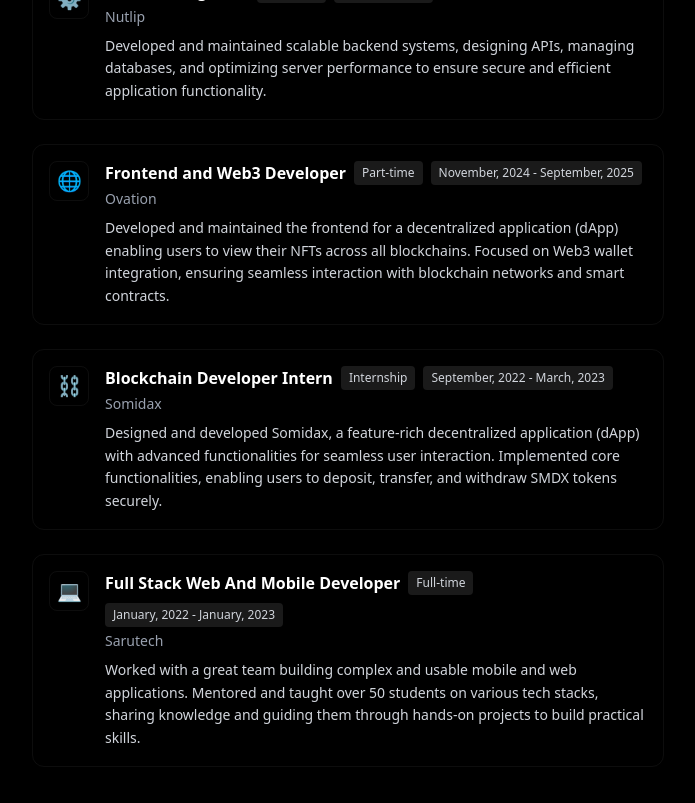
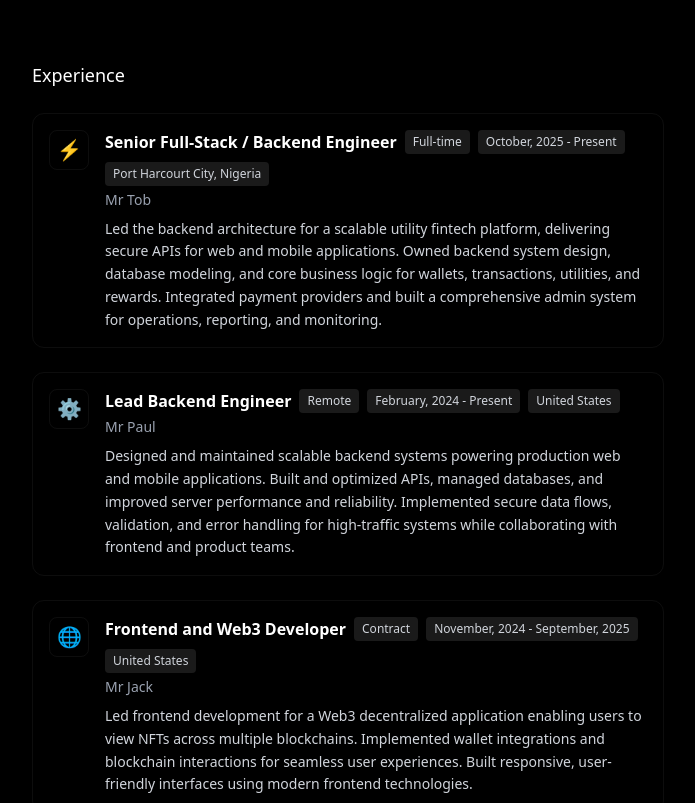
Before and after one commit to collinstb01/PORFOLIO-3, a React (Vite) app: page / in a window 1280 px wide. Shown: the part 1400-2203 px from the top of the page, without its empty margins (292-987 px from the left). Built offline with nearby package versions, Linux system fonts and the light colour scheme.

Commit message:
chore: Update Experience and Projects section

```diff
--- a/src/components/Experience.tsx
+++ b/src/components/Experience.tsx
@@ -1,39 +1,43 @@
 const Experience = () => {
   const experiences = [
     {
-      title: "Backend Engineer",
-      company: "Nutlip",
-      type: "Part-time",
-      period: "February, 2024",
+      title: "Senior Full-Stack / Backend Engineer",
+      company: "Mr Tob",
+      type: "Full-time",
+      period: "October, 2025 - Present",
+      location: "Port Harcourt City, Nigeria",
       description:
-        "Developed and maintained scalable backend systems, designing APIs, managing databases, and optimizing server performance to ensure secure and efficient application functionality.",
+        "Led the backend architecture for a scalable utility fintech platform, delivering secure APIs for web and mobile applications. Owned backend system design, database modeling, and core business logic for wallets, transactions, utilities, and rewards. Integrated payment providers and built a comprehensive admin system for operations, reporting, and monitoring.",
+      icon: "⚡",
+    },
+    {
+      title: "Lead Backend Engineer",
+      company: "Mr Paul",
+      type: "Remote",
+      period: "February, 2024 - Present",
+      location: "United States",
+      description:
+        "Designed and maintained scalable backend systems powering production web and mobile applications. Built and optimized APIs, managed databases, and improved server performance and reliability. Implemented secure data flows, validation, and error handling for high-traffic systems while collaborating with frontend and product teams.",
       icon: "⚙️",
     },
     {
       title: "Frontend and Web3 Developer",
-      company: "Ovation",
-      type: "Part-time",
+      company: "Mr Jack",
+      type: "Contract",
       period: "November, 2024 - September, 2025",
+      location: "United States",
       description:
-        "Developed and maintained the frontend for a decentralized application (dApp) enabling users to view their NFTs across all blockchains. Focused on Web3 wallet integration, ensuring seamless interaction with blockchain networks and smart contracts.",
+        "Led frontend development for a Web3 decentralized application enabling users to view NFTs across multiple blockchains. Implemented wallet integrations and blockchain interactions for seamless user experiences. Built responsive, user-friendly interfaces using modern frontend technologies.",
       icon: "🌐",
-    },
-    {
-      title: "Blockchain Developer Intern",
-      company: "Somidax",
-      type: "Internship",
-      period: "September, 2022 - March, 2023",
-      description:
-        "Designed and developed Somidax, a feature-rich decentralized application (dApp) with advanced functionalities for seamless user interaction. Implemented core functionalities, enabling users to deposit, transfer, and withdraw SMDX tokens securely.",
-      icon: "⛓️",
     },
     {
       title: "Full Stack Web And Mobile Developer",
       company: "Sarutech",
       type: "Full-time",
       period: "January, 2022 - January, 2023",
+      location: "Benin City, Nigeria",
       description:
-        "Worked with a great team building complex and usable mobile and web applications. Mentored and taught over 50 students on various tech stacks, sharing knowledge and guiding them through hands-on projects to build practical skills.",
+        "Built and maintained complex web and mobile applications across multiple client projects. Contributed to both backend and frontend development, delivering production-ready solutions. Mentored and trained 50+ students and supported junior developers to drive team growth and technical best practices.",
       icon: "💻",
     },
   ];
@@ -60,6 +64,9 @@
                   <span className="rounded-sm bg-white/10 px-2 py-1 text-xs text-gray-300">
                     {exp.period}
                   </span>
+                  <span className="rounded-sm bg-white/10 px-2 py-1 text-xs text-gray-300">
+                    {exp.location}
+                  </span>
                 </div>
                 <p className="text-gray-400 text-sm mb-2">{exp.company}</p>
                 <p className="text-gray-300 text-sm font-light leading-relaxed">
--- a/src/components/Projects.tsx
+++ b/src/components/Projects.tsx
@@ -1,5 +1,12 @@
 const Projects = () => {
   const projects = [
+    {
+      title: "REFACTOR AI",
+      description:
+        "AI-powered code analysis and architecture audit platform. Analyzes GitHub repositories using large language models to generate automated architectural audits, actionable refactor suggestions, and project health metrics.",
+      icon: "🤖",
+      href: "https://refactorai.devtb.xyz/",
+    },
     {
       title: "OVATION",
       description:
```
